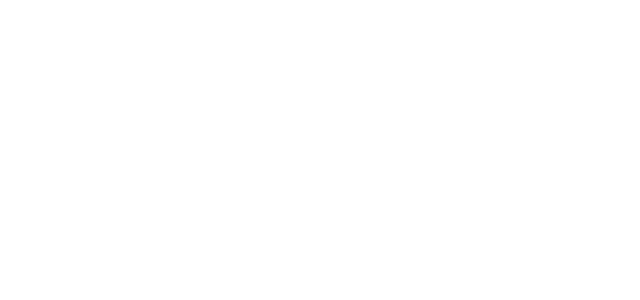
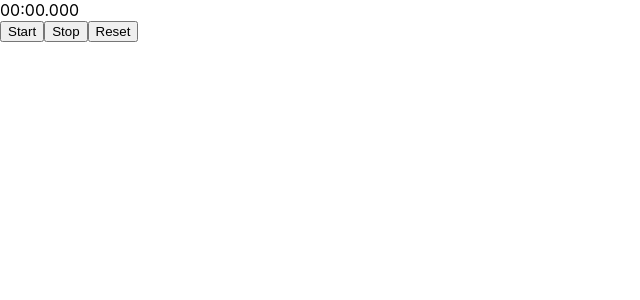
Before and after one commit to roll1226/nuxt-zipcode, a Nuxt app: page /time in a window 1280 px wide. Before the commit this address had no page. Shown: the top 300 px of the page, without its empty margins (0-640 px from the left). Built offline with nearby package versions, Linux system fonts and the light colour scheme.

Commit message:
add/swipe

```diff
--- a/nuxt.config.js
+++ b/nuxt.config.js
@@ -32,7 +32,12 @@ export default {
   /*
    ** Plugins to load before mounting the App
    */
-  plugins: [],
+  plugins: [
+    {
+      src: '~plugins/swipe.js',
+      ssr: false
+    }
+  ],
 
   /*
    ** Nuxt.js modules
--- a/package.json
+++ b/package.json
@@ -16,7 +16,9 @@
     "@nuxtjs/axios": "^5.3.6",
     "axios": "^0.19.0",
     "cross-env": "^5.2.0",
-    "nuxt": "^2.4.0"
+    "node-cron": "^2.0.3",
+    "nuxt": "^2.4.0",
+    "vue-swipe": "^2.4.0"
   },
   "devDependencies": {
     "@nuxtjs/eslint-config": "^0.0.1",
--- /dev/null
+++ b/pages/swipe.vue
@@ -0,0 +1,15 @@
+<template>
+  <div>
+    <swipe class="my-swipe">
+      <swipe-item class="slide1"></swipe-item>
+      <swipe-item class="slide2"></swipe-item>
+      <swipe-item class="slide3"></swipe-item>
+    </swipe>
+  </div>
+</template>
+
+<style>
+.my-swipe {
+  height: 200px;
+}
+</style>
--- a/pages/test1.vue
+++ /dev/null
@@ -1,35 +0,0 @@
-// マウスをhoverされた時にカウント
-<template>
-  <div>
-    <div class="color" @mouseover="hover">
-      マウス
-    </div>
-
-    <p>
-      {{ msg }}
-    </p>
-  </div>
-</template>
-
-<script>
-export default {
-  data() {
-    return {
-      msg: 0
-    }
-  },
-  methods: {
-    hover: function() {
-      this.msg++
-    }
-  }
-}
-</script>
-
-<style>
-.color {
-  color: #fff;
-  background: #000;
-  width: 10%;
-}
-</style>
--- /dev/null
+++ b/pages/time.vue
@@ -0,0 +1,75 @@
+<template>
+  <div class="time">
+    <p>{{ times }}</p>
+    <button @click="countUp">{{ startBtn }}</button>
+    <button @click="timeStop">{{ stopBtn }}</button>
+    <button @click="timeReset">{{ resetBtn }}</button>
+  </div>
+</template>
+
+<script>
+// import { mapGetters } from 'vuex'
+let id
+
+export default {
+  data() {
+    return {
+      startBtn: 'Start',
+      stopBtn: 'Stop',
+      resetBtn: 'Reset',
+      times: '00:00.000',
+      isRunning: false
+    }
+  },
+  // computed: {
+  //   ...mapGetters({ times: 'modules/time/times' })
+  // },
+  methods: {
+    // Startボタンを押したときの処理
+    countUp: function() {
+      // this.$store.commit('modules/time/countUp')
+      if (this.isRunning === false) {
+        const startTime = Date.now()
+        const that = this
+        const count = function() {
+          const countup = Date.now() - startTime
+          let min = Math.floor(countup / 60000)
+          let sec = Math.floor((countup % 60000) / 1000)
+          let msc = countup % 1000
+
+          min = ('0' + min).slice(-2)
+          sec = ('0' + sec).slice(-2)
+          msc = ('00' + msc).slice(-3)
+
+          that.times = `${min}:${sec}.${msc}`
+          id = setTimeout(count, 10)
+        }
+        count()
+        this.isRunning = true
+      }
+    },
+
+    // Stopボタンを押したときの処理
+    timeStop: function() {
+      // this.$store.commit('modules/time/timeStop')
+      if (this.isRunning === true) {
+        clearTimeout(id)
+        this.isRunning = false
+      }
+    },
+
+    // Resetボタンを押したときの処理
+    timeReset: function() {
+      // this.$store.commit('modules/time/timeReset')
+      if (this.isRunning === false) {
+        this.times = '00:00.000'
+      }
+    }
+  },
+  head() {
+    return {
+      title: 'Time'
+    }
+  }
+}
+</script>
--- /dev/null
+++ b/plugins/swipe.js
@@ -0,0 +1,6 @@
+import Vue from 'vue'
+import { Swipe, SwipeItem } from 'vue-swipe'
+import 'vue-swipe/dist/vue-swipe.css'
+
+Vue.component('swipe', Swipe)
+Vue.component('swipe-item', SwipeItem)
--- /dev/null
+++ b/store/modules/time.js
@@ -0,0 +1,48 @@
+let id
+export const state = () => ({
+  times: '00:00.000',
+  isRunning: false
+})
+export const getters = {
+  times(state) {
+    return state.times
+  }
+}
+export const mutations = {
+  count(state, payload) {
+    payload()
+  }
+}
+export const actions = {
+  countUp({ commit }, state) {
+    if (state.isRunning === false) {
+      const startTime = Date.now()
+      // const that = state
+      const that = state
+      const count = function() {
+        const countup = Date.now() - startTime
+        let min = Math.floor(countup / 60000)
+        let sec = Math.floor((countup % 60000) / 1000)
+        let msc = countup % 1000
+        min = ('0' + min).slice(-2)
+        sec = ('0' + sec).slice(-2)
+        msc = ('00' + msc).slice(-3)
+        that.times = `${min}:${sec}.${msc}`
+        id = setTimeout(count, 10)
+      }
+      commit('count', count)
+      state.isRunning = true
+    }
+  },
+  timeStop(state) {
+    if (state.isRunning === true) {
+      clearTimeout(id)
+      state.isRunning = false
+    }
+  },
+  timeReset(state) {
+    if (state.isRunning === false) {
+      state.times = '00:00.000'
+    }
+  }
+}
```
Also changed, not shown: 2 other files (tests, documents, lock files or other folders).
